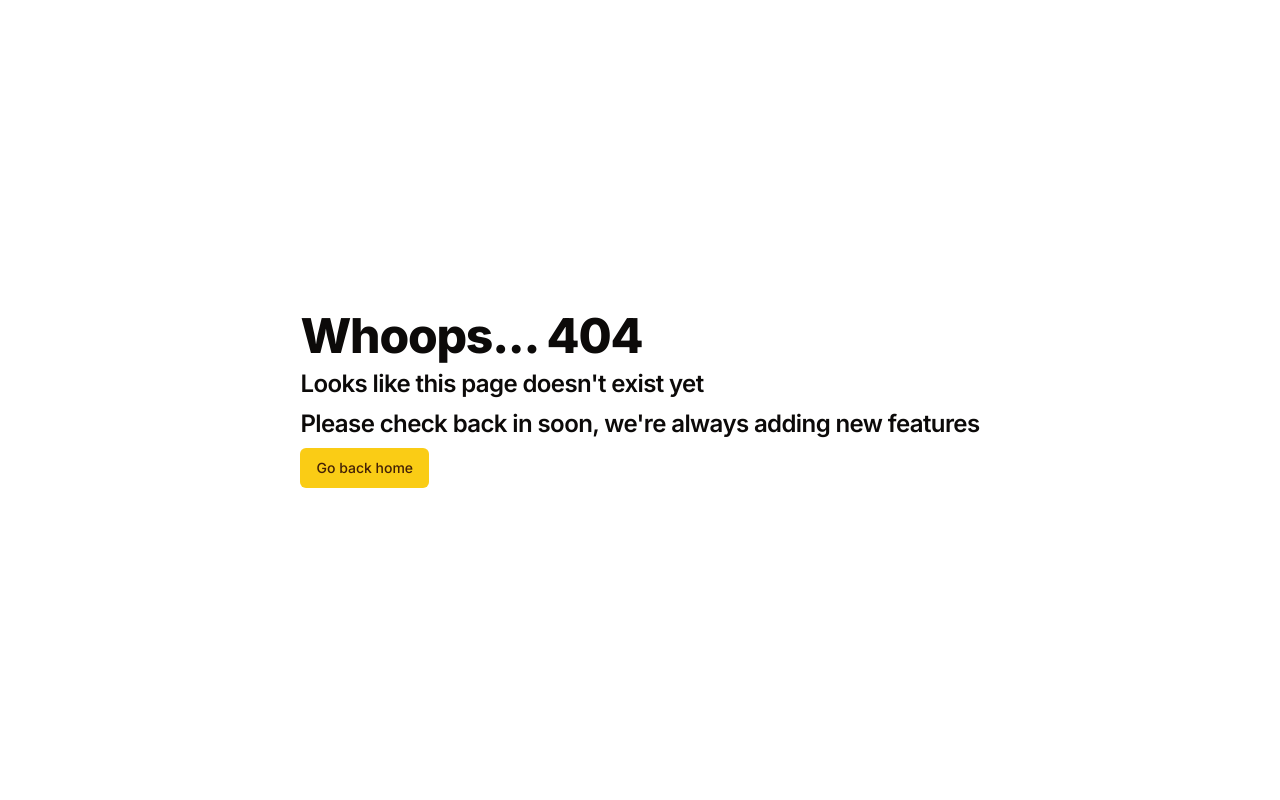
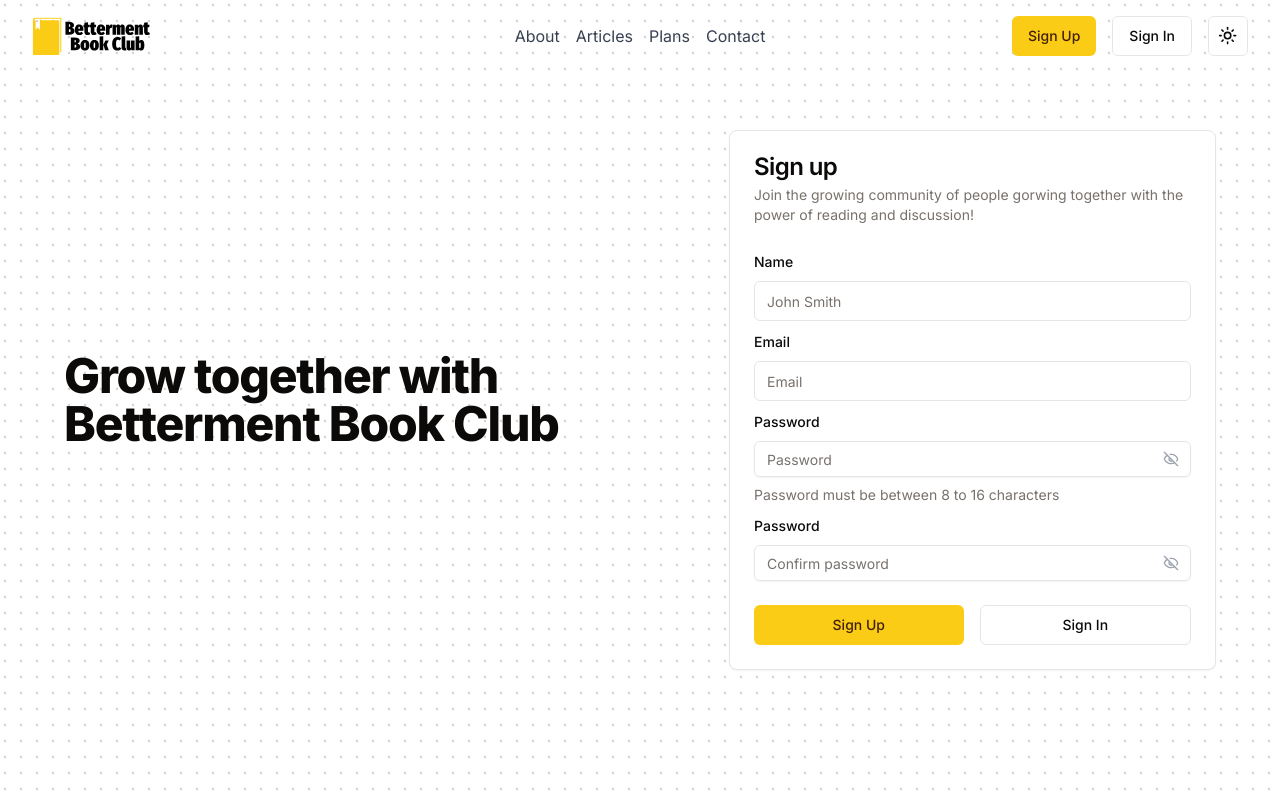
Before and after one commit to Ryan-Williams-Dev/betterment-book-club, a Next.js app: page /sign-up in a window 1280 px wide. Before the commit this address had no page. Shown: the top 800 px of the page. Built offline with nearby package versions, Linux system fonts and the light colour scheme.

Commit message:
configured middleware to protect routes properly, and changed routing to (auth)/sign-in instead of having auth in the routhe address

```diff
--- a/components/navbar.tsx
+++ b/components/navbar.tsx
@@ -81,13 +81,13 @@ const NavBar = () => {
         </div>
         <div className="max-md:hidden flex gap-4 flex-1 justify-end">
           <Link
-            href="/auth/sign-up"
+            href="/sign-up"
             className={buttonVariants({ variant: "default" })}
           >
             Sign Up
           </Link>
           <Link
-            href="/auth/sign-in"
+            href="/sign-in"
             className={buttonVariants({ variant: "outline" })}
           >
             Sign In
@@ -119,7 +119,7 @@ const NavBar = () => {
               <DropdownMenuGroup>
                 <DropdownMenuItem className="flex-grow">
                   <Link
-                    href="/auth/sign-up"
+                    href="/sign-up"
                     className={`${buttonVariants({
                       variant: "default",
                     })} flex-1`}
@@ -130,7 +130,7 @@ const NavBar = () => {
 
                 <DropdownMenuItem className="flex-grow">
                   <Link
-                    href="/auth/sign-in"
+                    href="/sign-in"
                     className={`${buttonVariants({
                       variant: "outline",
                     })} flex-1`}
```
Also changed, not shown: middleware.ts (added, +18 -0 lines), app/(auth)/layout.tsx (renamed from app/auth/layout.tsx), app/(auth)/sign-in/page.tsx (renamed from app/auth/sign-in/page.tsx), app/(auth)/sign-up/page.tsx (renamed from app/auth/sign-up/page.tsx).
